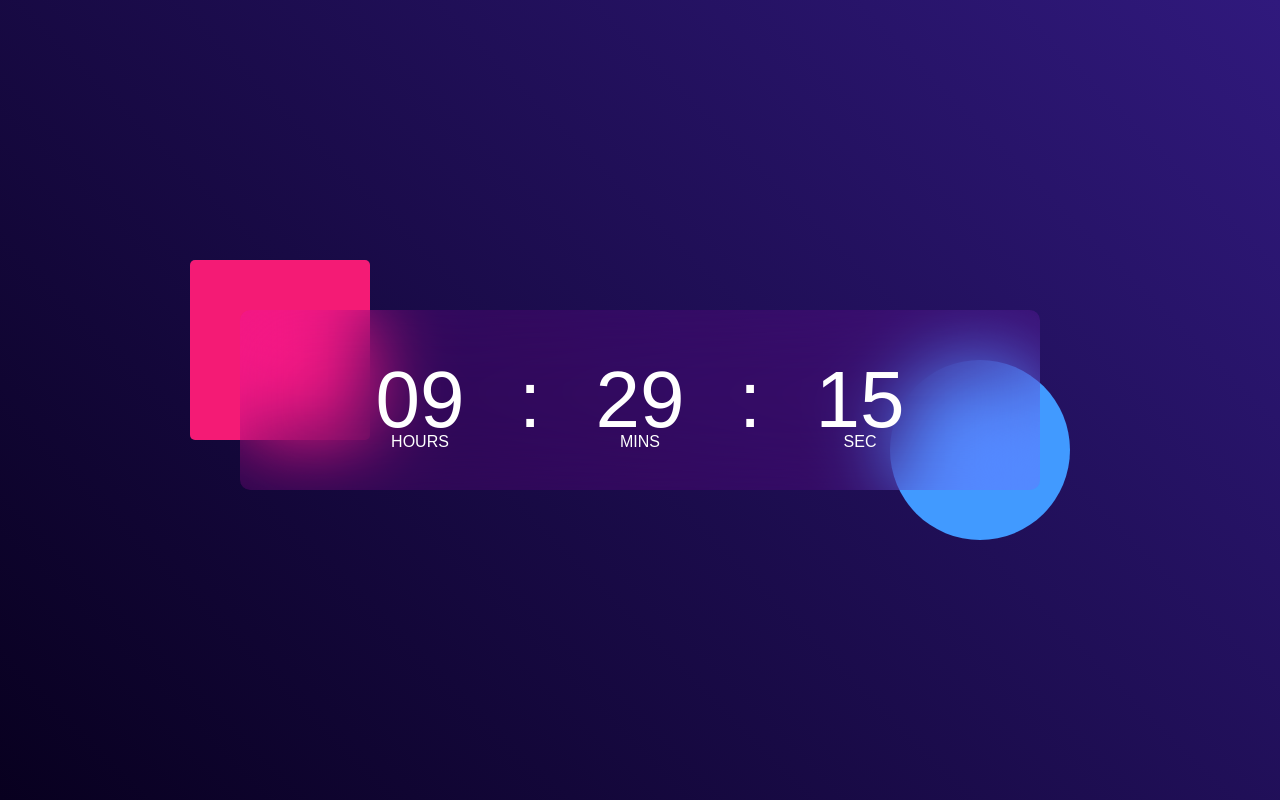
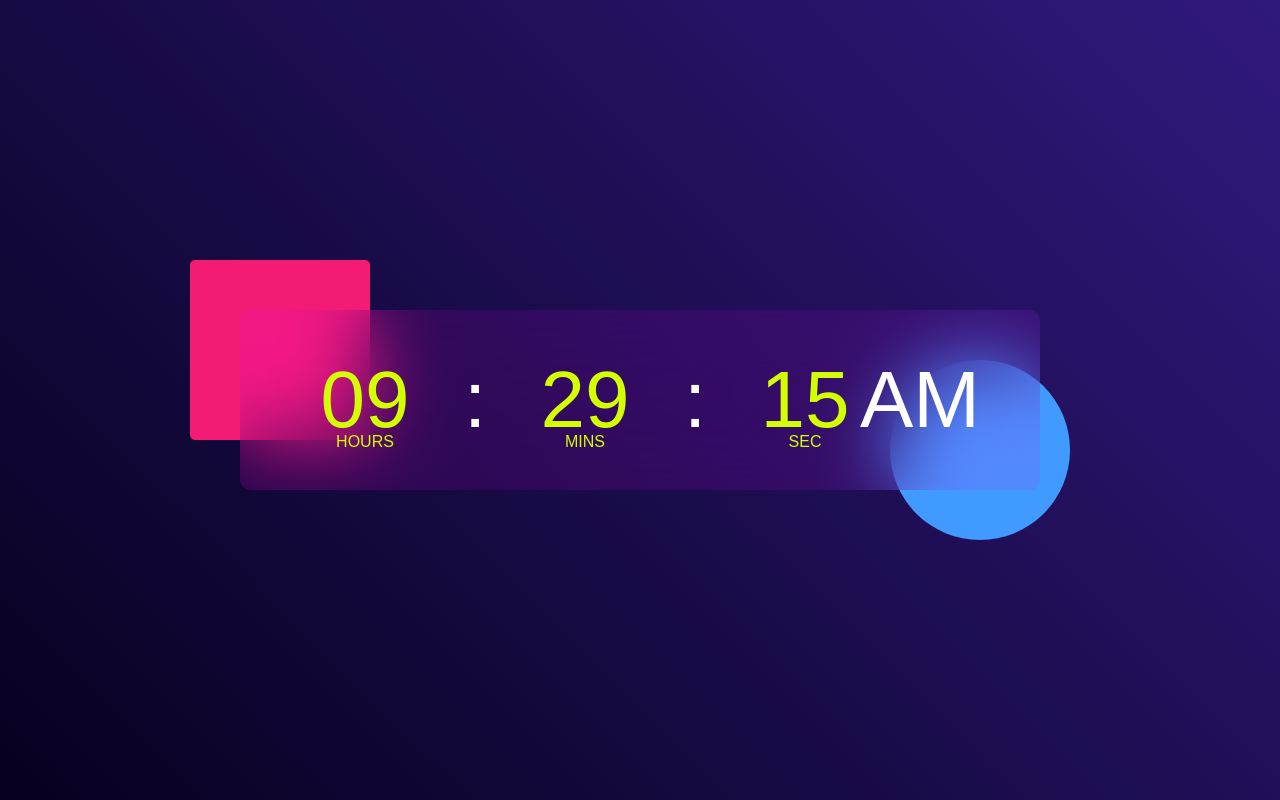
Before and after one commit to patil-jayesh123/Digital-clock, a plain HTML site: page index.html in a window 1280 px wide. Drawn offline with Linux system fonts and the light colour scheme.

Commit message:
change color

```diff
--- a/index.html
+++ b/index.html
@@ -10,11 +10,12 @@
     <div class="hero">
       <div class="container">
         <div class="clock">
-          <span id="hrs">00</span>
+          <span id="hrs" style="color: rgb(212, 255, 0);">00</span>
           <span>:</span>
-          <span id="min">00</span>
+          <span id="min" style="color: rgb(212, 255, 0);">00</span>
           <span>:</span>
-          <span id="sec">00</span>
+          <span id="sec" style="color: rgb(212, 255, 0);">00</span>
+          <span id="ampm"></span>
         </div>
       </div>
     </div>
@@ -23,16 +24,26 @@
       let hrs = document.getElementById("hrs");
       let min = document.getElementById("min");
       let sec = document.getElementById("sec");
+      let ampmEl = document.getElementById("ampm"); // AM/PM ke liye
 
       setInterval(() => {
         let currenttime = new Date();
 
-        hrs.innerHTML =
-          (currenttime.getHours() < 10 ? "0" : "") + currenttime.getHours();
-        min.innerHTML =
-          (currenttime.getMinutes() < 10 ? "0" : "") + currenttime.getMinutes();
-        sec.innerHTML =
-          (currenttime.getSeconds() < 10 ? "0" : "") + currenttime.getSeconds();
+        let hours = currenttime.getHours(); // number (0–23)
+        let minutes = currenttime.getMinutes();
+        let seconds = currenttime.getSeconds();
+
+        // AM / PM
+        let ampm = hours >= 12 ? "PM" : "AM";
+
+        // 12-hour format
+        hours = hours % 12;
+        hours = hours ? hours : 12;
+
+        hrs.innerHTML = hours < 10 ? "0" + hours : hours;
+        min.innerHTML = minutes < 10 ? "0" + minutes : minutes;
+        sec.innerHTML = seconds < 10 ? "0" + seconds : seconds;
+        ampmEl.innerHTML = ampm;
       }, 1000);
     </script>
   </body>
```
